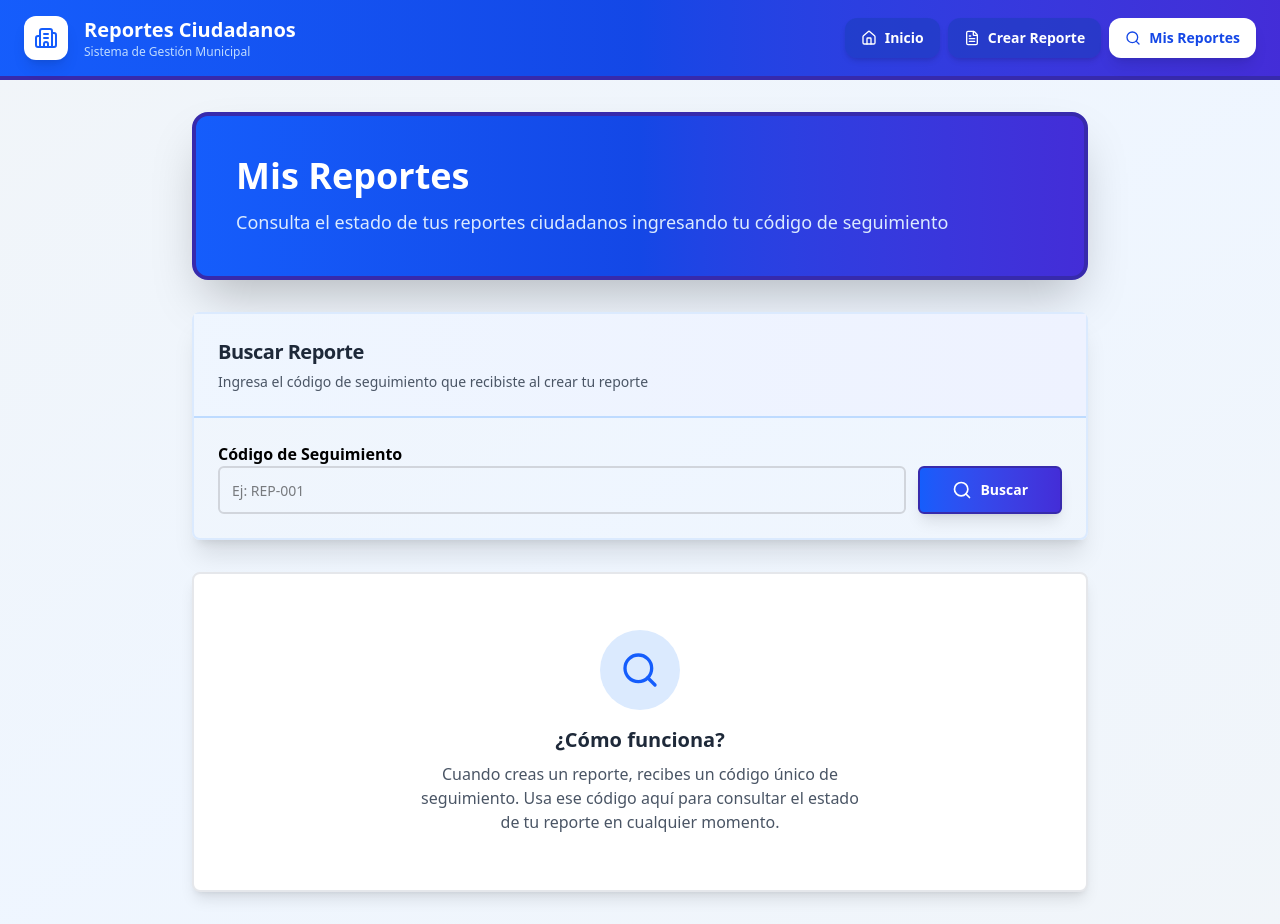
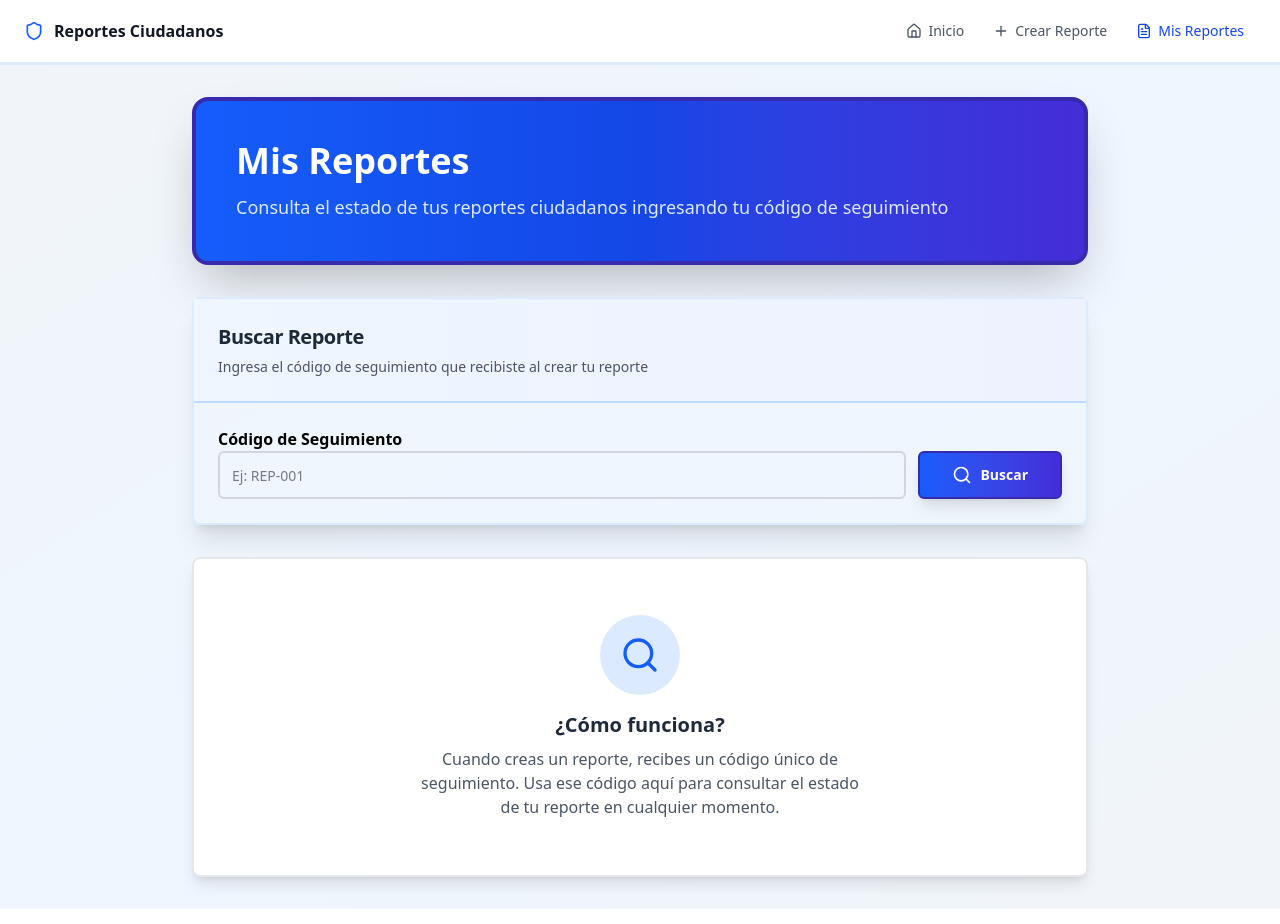
Before and after one commit to ettijoseangel/Hackathon_KIRO_10, a React (Vite) app: page /mis-reportes in a window 1280 px wide. Built offline with nearby package versions, Linux system fonts and the light colour scheme.

Commit message:
feat: rediseñar navbar con estilo minimalista según Figma

```diff
--- a/src/components/Layout.tsx
+++ b/src/components/Layout.tsx
@@ -1,52 +1,54 @@
 import { Link, Outlet, useLocation } from 'react-router-dom'
-import { FileText, Search, Home, Building2 } from 'lucide-react'
+import { FileText, Search, Home, Shield, Plus } from 'lucide-react'
 
 function Layout() {
   const location = useLocation()
 
   return (
-    <div className="min-h-screen bg-gradient-to-br from-slate-100 via-blue-50 to-slate-100">
-      <nav className="bg-gradient-to-r from-blue-600 via-blue-700 to-indigo-700 border-b-4 border-indigo-800 shadow-xl">
-        <div className="container mx-auto px-6 py-4">
+    <div className="min-h-screen bg-gray-50/50">
+      <nav className="bg-white border-b-3 border-[#DBEAFE] ">
+        <div className="container mx-auto px-6 py-3">
           <div className="flex items-center justify-between">
-            <Link to="/" className="flex items-center gap-4 group">
-              <div className="w-11 h-11 bg-white rounded-xl flex items-center justify-center shadow-lg group-hover:scale-105 transition-transform">
-                <Building2 className="w-6 h-6 text-blue-600" />
-              </div>
-              <div>
-                <h1 className="text-xl font-bold text-white">Reportes Ciudadanos</h1>
-                <p className="text-xs text-blue-200 font-medium">Sistema de Gestión Municipal</p>
-              </div>
+            {/* Logo */}
+            <Link to="/" className="flex items-center gap-2.5 group">
+              <Shield className="w-5 h-5 text-blue-600" />
+              <span className="text-base font-bold text-gray-900">Reportes Ciudadanos</span>
             </Link>
-            <div className="flex gap-2">
+
+            {/* Links de navegación */}
+            <div className="flex items-center gap-1">
               <Link
                 to="/"
-                className="px-4 py-2.5 text-sm font-bold rounded-xl transition-all flex items-center gap-2 bg-blue-800/50 text-white hover:bg-blue-800 shadow-md"
+                className={`px-3 py-2 text-sm font-medium rounded-lg transition-all flex items-center gap-1.5 ${
+                  location.pathname === '/'
+                    ? 'text-blue-700'
+                    : 'text-gray-600 hover:text-gray-900 hover:bg-gray-100'
+                }`}
               >
                 <Home className="w-4 h-4" />
-                <span className="hidden sm:inline">Inicio</span>
+                Inicio
               </Link>
               <Link
                 to="/crear-reporte"
-                className={`px-4 py-2.5 text-sm font-bold rounded-xl transition-all flex items-center gap-2 ${
+                className={`px-3 py-2 text-sm font-medium rounded-lg transition-all flex items-center gap-1.5 ${
                   location.pathname === '/crear-reporte'
-                    ? 'bg-white text-blue-700 shadow-lg'
-                    : 'bg-blue-800/50 text-white hover:bg-blue-800 shadow-md'
+                    ? 'border border-blue-600 text-blue-700 bg-blue-50'
+                    : 'border border-transparent text-gray-600 hover:text-gray-900 hover:bg-gray-100'
+                }`}
+              >
+                <Plus className="w-4 h-4" />
+                Crear Reporte
+              </Link>
+              <Link
+                to="/mis-reportes"
+                className={`px-3 py-2 text-sm font-medium rounded-lg transition-all flex items-center gap-1.5 ${
+                  location.pathname === '/mis-reportes'
+                    ? 'text-blue-700'
+                    : 'text-gray-600 hover:text-gray-900 hover:bg-gray-100'
                 }`}
               >
                 <FileText className="w-4 h-4" />
-                <span className="hidden sm:inline">Crear Reporte</span>
-              </Link>
-              <Link
-                to="/mis-reportes"
-                className={`px-4 py-2.5 text-sm font-bold rounded-xl transition-all flex items-center gap-2 ${
-                  location.pathname === '/mis-reportes'
-                    ? 'bg-white text-blue-700 shadow-lg'
-                    : 'bg-blue-800/50 text-white hover:bg-blue-800 shadow-md'
-                }`}
-              >
-                <Search className="w-4 h-4" />
-                <span className="hidden sm:inline">Mis Reportes</span>
+                Mis Reportes
               </Link>
             </div>
           </div>
```
